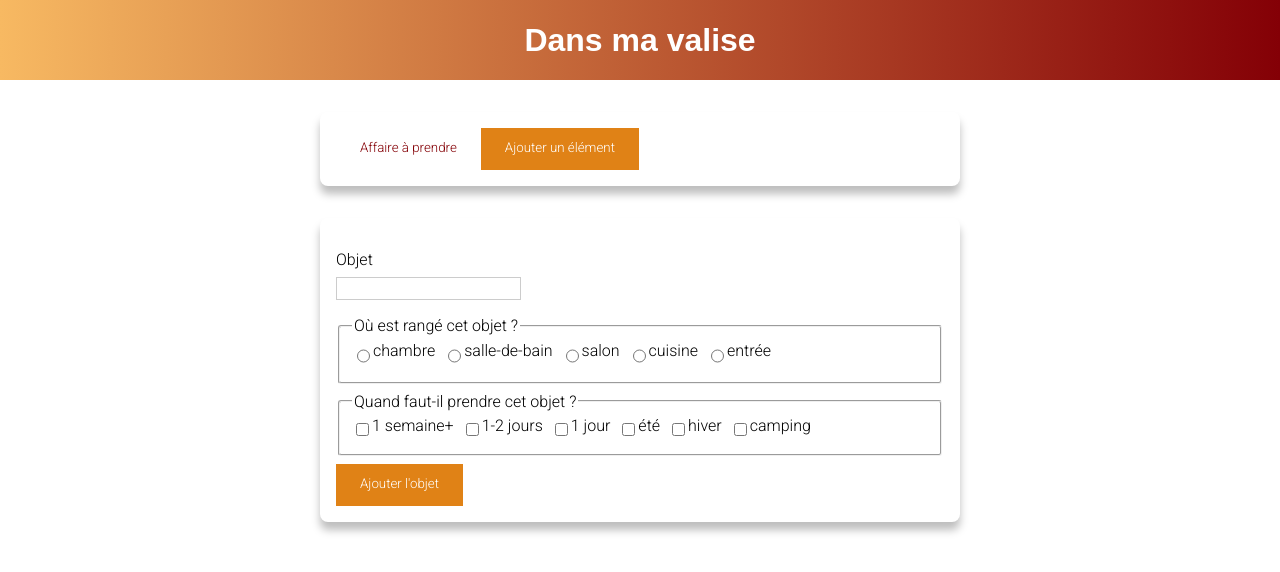
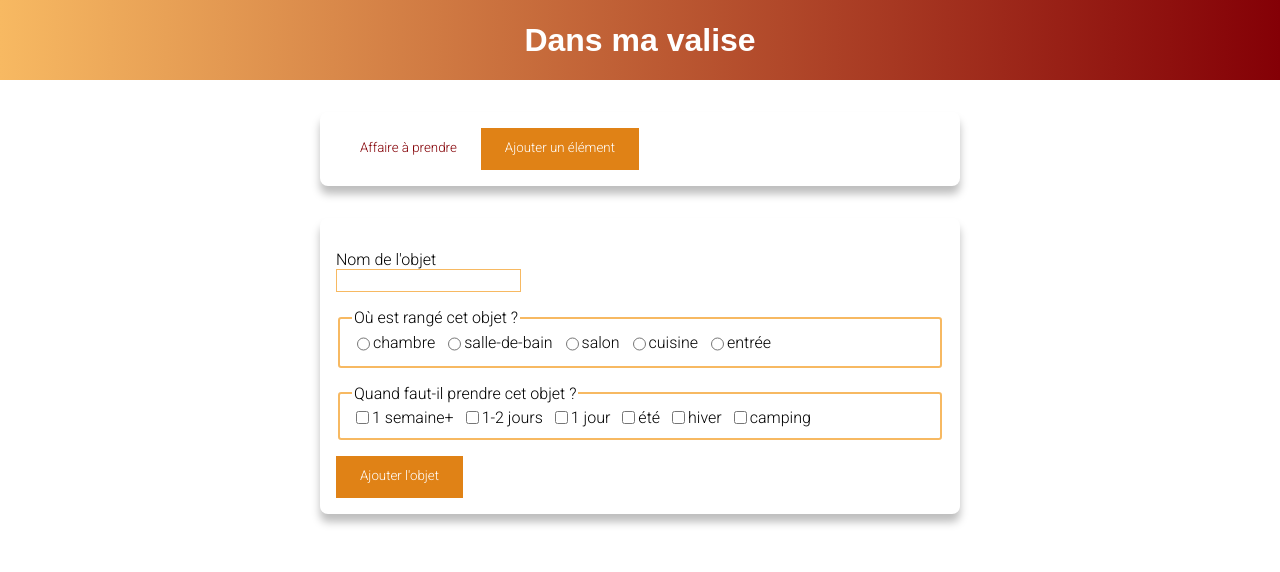
Before and after one commit to Alekiel42/dans-ma-valise, a Vue app in the folder front-valise/: page / in a window 1280 px wide. Both pictures are taken after a click on the button "Ajouter un élément". Shown: the top 572 px of the page. Built offline with nearby package versions, Linux system fonts and the light colour scheme; a web font is replaced by a local one.

Commit message:
front / addPossession / improve css

```diff
--- a/front-valise/src/components/possessions/AddPossession.vue
+++ b/front-valise/src/components/possessions/AddPossession.vue
@@ -11,7 +11,7 @@
   <base-card>
     <form @submit.prevent="submitData">
       <div class="form-control">
-        <label for="possession">Objet</label>
+        <label for="possession">Nom de l'objet</label>
         <input
           id="possession"
           name="possession"
@@ -107,7 +107,10 @@ export default {
 };
 </script>
 
-<style scoped>
+<style lang="scss" scoped>
+@import "./../../scss/_variables.scss";
+
+
 .answer {
   display: inline-flex;
   margin-right: 0.5rem;
@@ -115,24 +118,23 @@ export default {
 
 label {
   display: block;
-  margin-bottom: 0.5rem;
 }
 
 input {
   font: inherit;
-  border: 1px solid #ccc;
+  border: 1px solid $light-color;
 }
 
 input:focus,
 textarea:focus {
   outline: none;
-  border-color: #636363;
-  background-color: #dbdbdb;
+  border: 2px solid $light-color;
 }
 
 fieldset {
-  margin-bottom: 0.5rem;
+  margin-bottom: 1rem;
   border-radius: 0.2rem;
+  border: 2px solid $light-color;
 }
 
 .form-control {
```
